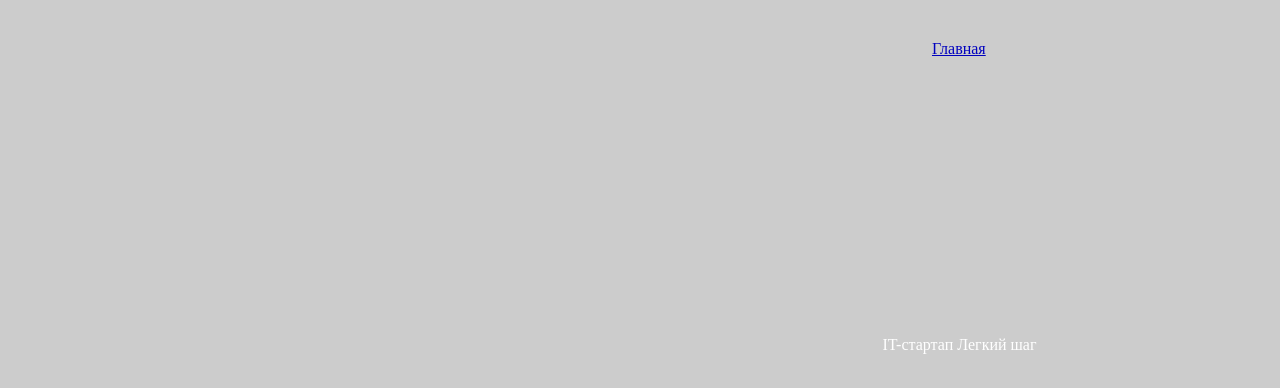
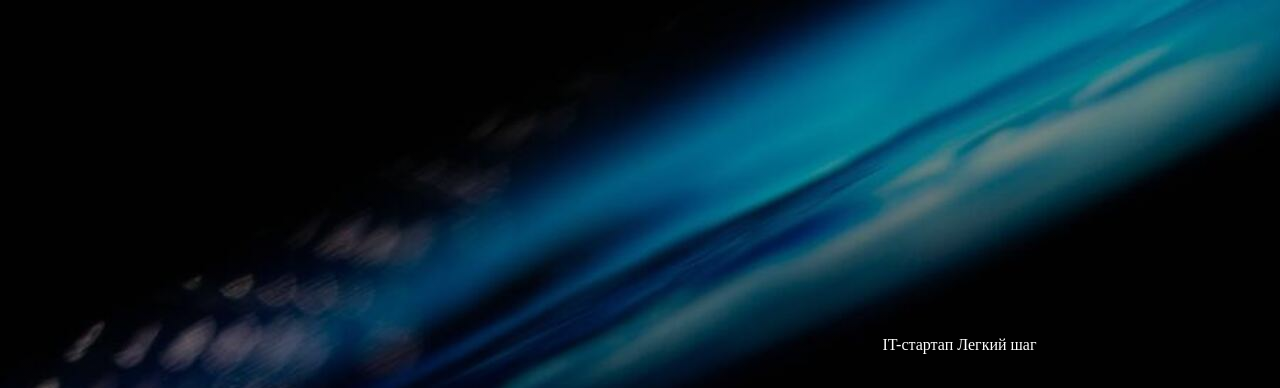
Before and after one commit to AnnaDemchenko/AnnaDemchenko.github.io, a plain HTML site: page index.html in a window 1280 px wide. Shown: the top 388 px of the page. Drawn offline with Linux system fonts and the light colour scheme.

Commit message:
Update style.css

```diff
--- a/style.css
+++ b/style.css
@@ -1,5 +1,5 @@
 .back-1 {
-	background-image: linear-gradient(0deg, rgba(0, 0, 0, 0.2), rgba(0, 0, 0, 0.2)),url(../img/img1.jpg);
+	background-image: linear-gradient(0deg, rgba(0, 0, 0, 0.2), rgba(0, 0, 0, 0.2)),url(img1.jpg);
 	position: absolute;
 	width: 1920px;
 	height: 900px;
```
